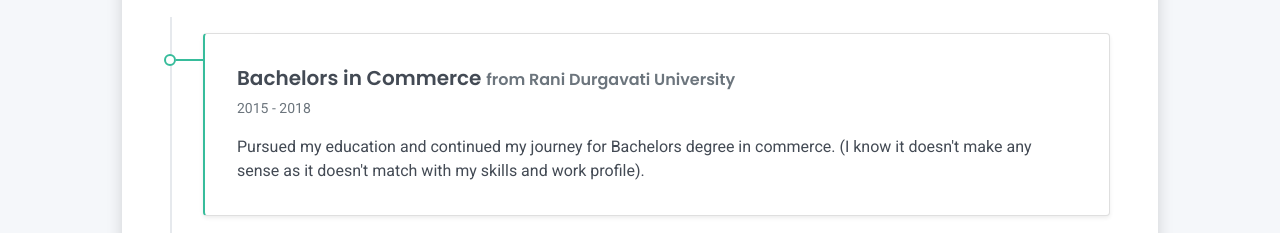
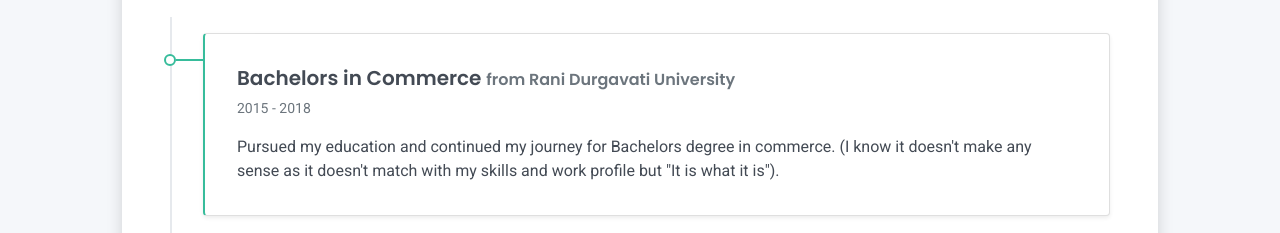
Before and after one commit to iamspydey/about-me, a plain HTML site: page index.html in a window 1280 px wide. Shown: the part 1740-1973 px from the top of the page. Drawn offline with nearby package versions, Linux system fonts and the light colour scheme.

Commit message:
Updated education data

```diff
--- a/index.html
+++ b/index.html
@@ -223,7 +223,7 @@
                         <div class="card-body">
                             <div class="h5 mb-1">Bachelors in Commerce <span class="text-muted h6">from Rani Durgavati University</span></div>
                             <div class="text-muted text-small mb-2">2015 - 2018</div>
-                            <div>Pursued my education and continued my journey for Bachelors degree in commerce. (I know it doesn't make any sense as it doesn't match with my skills and work profile).</div>
+                            <div>Pursued my education and continued my journey for Bachelors degree in commerce. (I know it doesn't make any sense as it doesn't match with my skills and work profile but "It is what it is").</div>
                         </div>
                     </div>
                     <div class="timeline-card timeline-card-success card shadow-sm">
```
